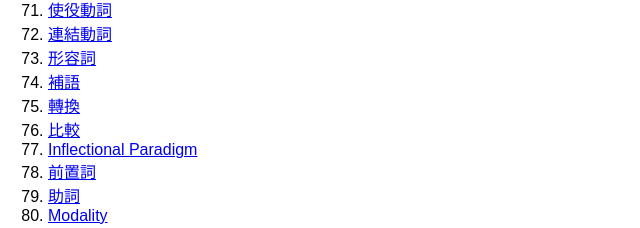
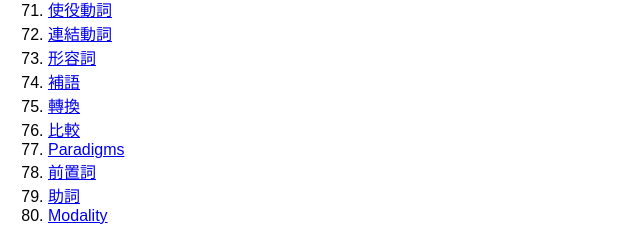
Before and after one commit to taipalogy/susiahethong, a plain HTML site: page index.html in a window 1280 px wide. Shown: the part 1754-1982 px from the top of the page, without its empty margins (0-640 px from the left). Drawn offline with Linux system fonts and the light colour scheme.

Commit message:
edit 5 files

```diff
--- a/index.html
+++ b/index.html
@@ -119,7 +119,7 @@
     <li><a href="complement">補語</a></li>
     <li><a href="conversion">轉換</a></li>
     <li><a href="comparison">比較</a></li>
-    <li><a href="inflectional-paradigm">Inflectional Paradigm</a></li>
+    <li><a href="paradigms">Paradigms</a></li>
     <li><a href="preposition">前置詞</a></li>
     <li><a href="particle">助詞</a></li>
     <li><a href="modality">Modality</a></li>
```
Also changed, not shown: 5 other files.
